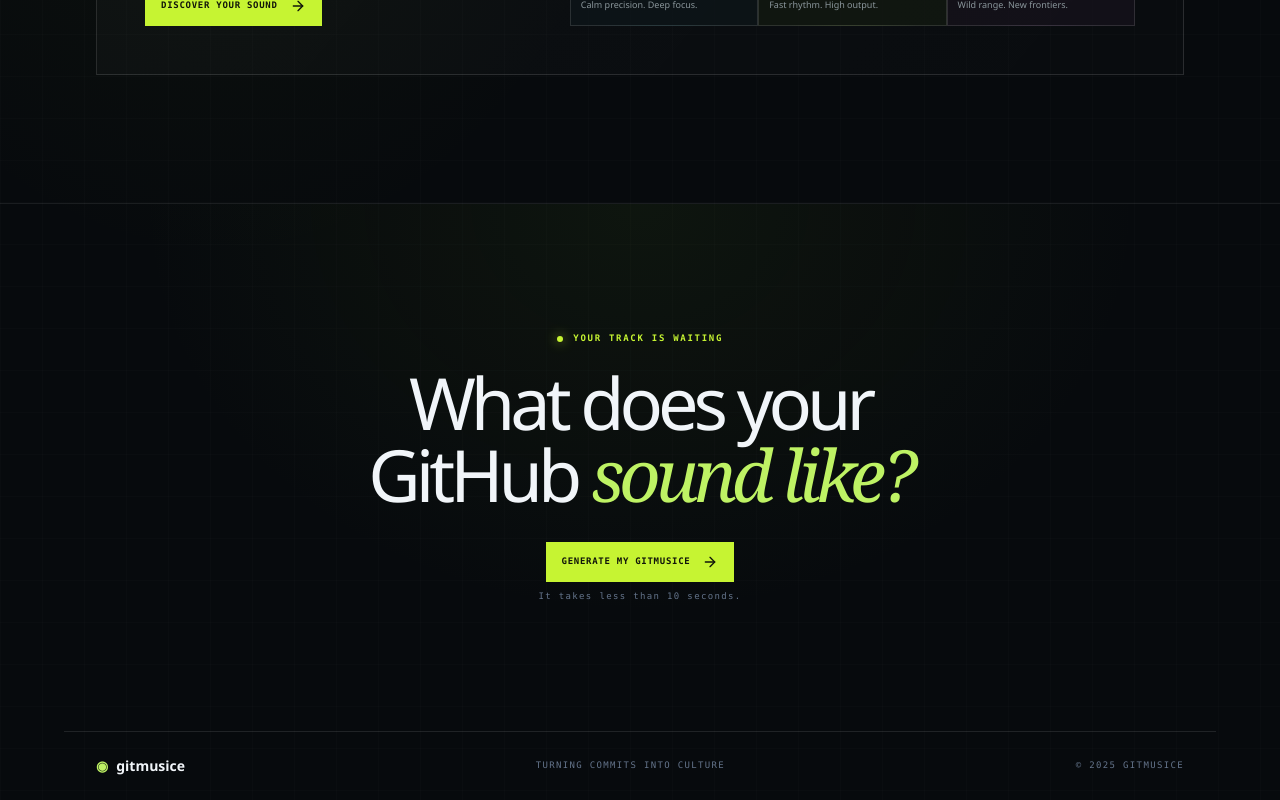
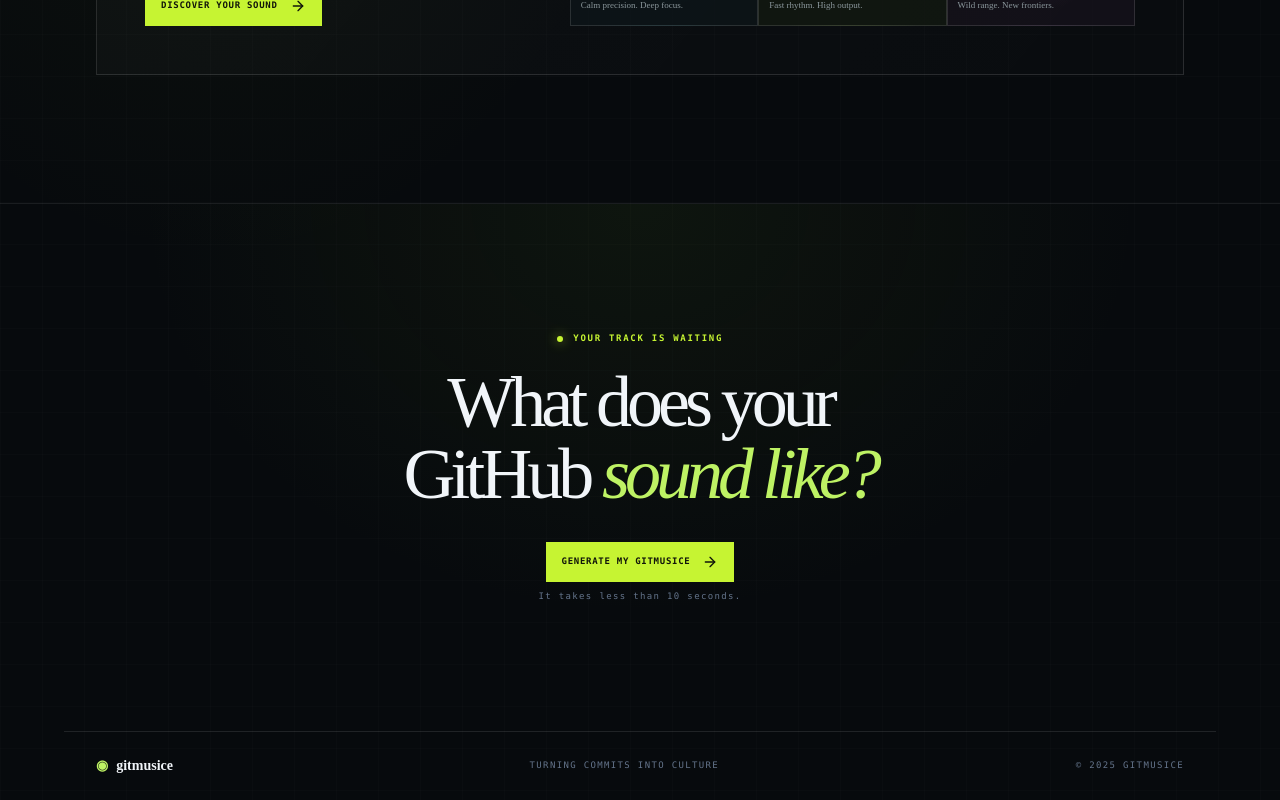
Before and after one commit to yared2124/GitMusic, a Next.js app: page / in a window 1280 px wide. Shown: the part 1856-2656 px from the top of the page. Built offline with nearby package versions, Linux system fonts and the light colour scheme; no server answers.

Commit message:
Refactor font family configuration in Tailwind CSS for improved consistency and readability

```diff
--- a/tailwind.config.js
+++ b/tailwind.config.js
@@ -1,5 +1,8 @@
 module.exports = {
   content: ['./app/**/*.{ts,tsx}', './components/**/*.{ts,tsx}'],
-  theme: { extend: { fontFamily: { sans: ['"Segoe UI"', 'Ubuntu', 'system-ui', 'sans-serif'] } } },
+  theme: { extend: { fontFamily: {
+    sans: ['var(--font-inter)', 'sans-serif'],
+    serif: ['var(--font-instrument-serif)', 'serif'],
+  } } },
   plugins: [],
 };
```
